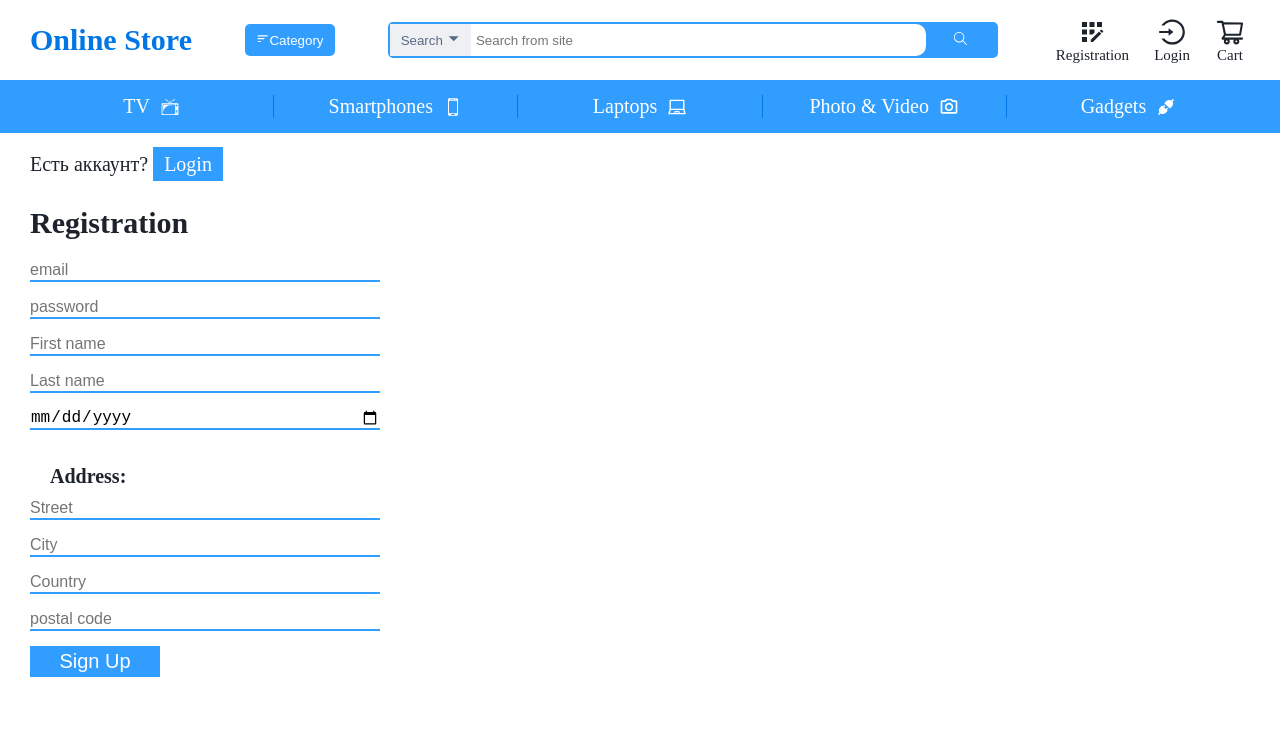
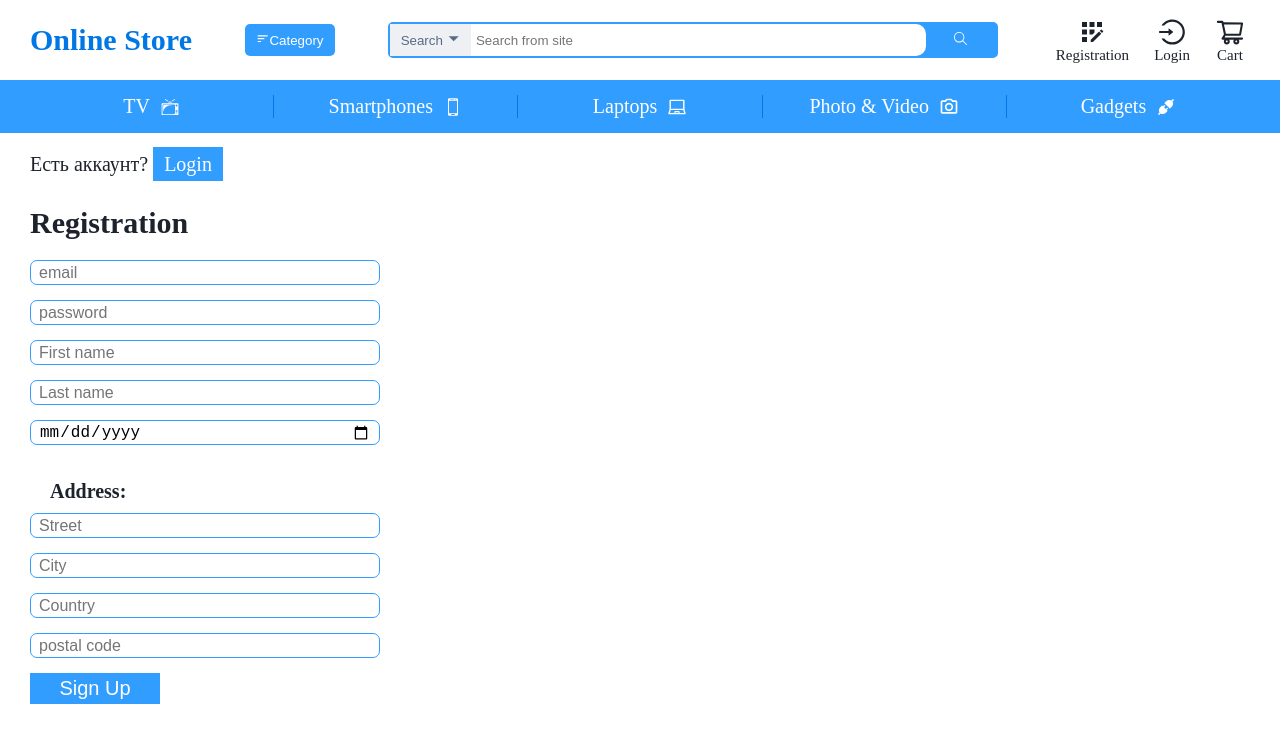
Before and after one commit to Rigelion154/eCommerce-Application, a React (Create React App) app: page / in a window 1280 px wide. Both pictures are taken after a click on the element "Registration". Shown: the top 742 px of the page. Built offline with nearby package versions, Linux system fonts and the light colour scheme; what @commercetools/platform-sdk, @commercetools/sdk-client-v2 would draw is missing.

Commit message:
feat: add input invalid styles

```diff
--- a/src/components/ui/registartionForm/RegistrationForm.module.css
+++ b/src/components/ui/registartionForm/RegistrationForm.module.css
@@ -10,10 +10,19 @@
 
 .registration__form input {
   width: 350px;
-  height: 22px;
+  height: 25px;
+  padding: 8px;
   font-size: 1.6rem;
-  border: none;
-  border-bottom: 2.5px solid #319dff;
+  border: 1.5px solid #319dff;
+  border-radius: 7px;
+}
+
+.registration__form input:focus {
+  outline: none;
+}
+
+.registration__form input.invalid {
+  border: 1.5px solid red;
 }
 
 .registration__form input:not(:last-child) {
@@ -31,7 +40,6 @@
   height: 31px;
   margin-top: 15px;
   font-size: 2rem;
-  /* font-weight: 600; */
   background-color: #319dff;
   color: #fff;
   border: none;
@@ -43,6 +51,7 @@
 }
 
 .error__message {
+  margin-bottom: 5px;
   font-size: 16px;
   color: #ff0000;
 }
--- a/src/components/ui/registartionForm/RegistrationForm.tsx
+++ b/src/components/ui/registartionForm/RegistrationForm.tsx
@@ -253,6 +253,7 @@ function RegistrationForm() {
               setEmailValid(false);
             }
           }}
+          className={emailError && !emailValid ? styles.invalid : ''}
           placeholder='email'
         />
         {passwordError && !passwordValid && (
@@ -271,6 +272,7 @@ function RegistrationForm() {
               setPasswordValid(false);
             }
           }}
+          className={passwordError && !passwordValid ? styles.invalid : ''}
           placeholder='password'
         />
         {firstNameError && !firstNameValid && (
@@ -289,6 +291,7 @@ function RegistrationForm() {
             }
           }}
           onBlur={() => validateFirstName(firstName)}
+          className={firstNameError && !firstNameValid ? styles.invalid : ''}
           placeholder='First name'
         />
         {lastNameError && !lastNameValid && (
@@ -307,6 +310,7 @@ function RegistrationForm() {
             }
           }}
           onBlur={() => validateLastName(lastName)}
+          className={lastNameError && !lastNameValid ? styles.invalid : ''}
           placeholder='Last name'
         />
         {birthDayError && !birthDayValid && (
@@ -321,6 +325,7 @@ function RegistrationForm() {
             setBirthDay(isoDate);
           }}
           onBlur={() => validateBirthDay(birthDay)}
+          className={birthDayError && !birthDayValid ? styles.invalid : ''}
           placeholder='Date of birth'
         />
 
@@ -340,6 +345,7 @@ function RegistrationForm() {
                 setStreetValid(true);
               }
             }}
+            className={streetError && !streetValid ? styles.invalid : ''}
             placeholder='Street'
           />
           {cityError && !cityValid && <p className={styles.error__message}>{cityError}</p>}
@@ -356,6 +362,7 @@ function RegistrationForm() {
               }
             }}
             onBlur={() => validateCity(city)}
+            className={cityError && !cityValid ? styles.invalid : ''}
             placeholder='City'
           />
           {countryError && !countryValid && <p className={styles.error__message}>{countryError}</p>}
@@ -364,6 +371,7 @@ function RegistrationForm() {
             value={country}
             onChange={(e) => setCountry(e.target.value)}
             onBlur={() => validateCountry(country)}
+            className={countryError && !countryValid ? styles.invalid : ''}
             placeholder='Country'
           />
           {postalCodeError && !postalCodeValid && (
@@ -374,6 +382,7 @@ function RegistrationForm() {
             value={postalCode}
             onChange={(e) => setPostalCode(e.target.value)}
             onBlur={() => validatePostalCode(country, postalCode)}
+            className={postalCodeError && !postalCodeValid ? styles.invalid : ''}
             placeholder='postal code'
           />
         </div>
```
